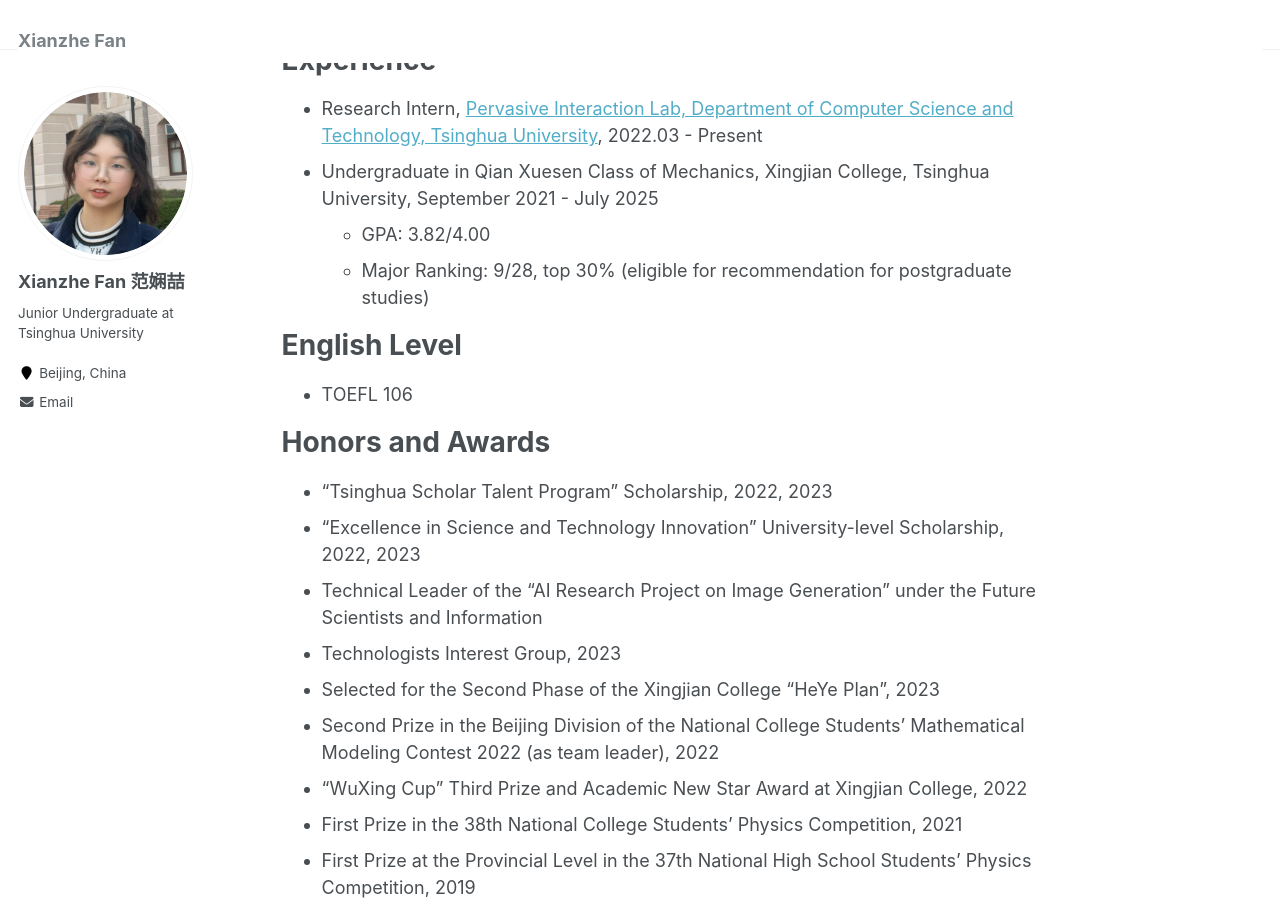
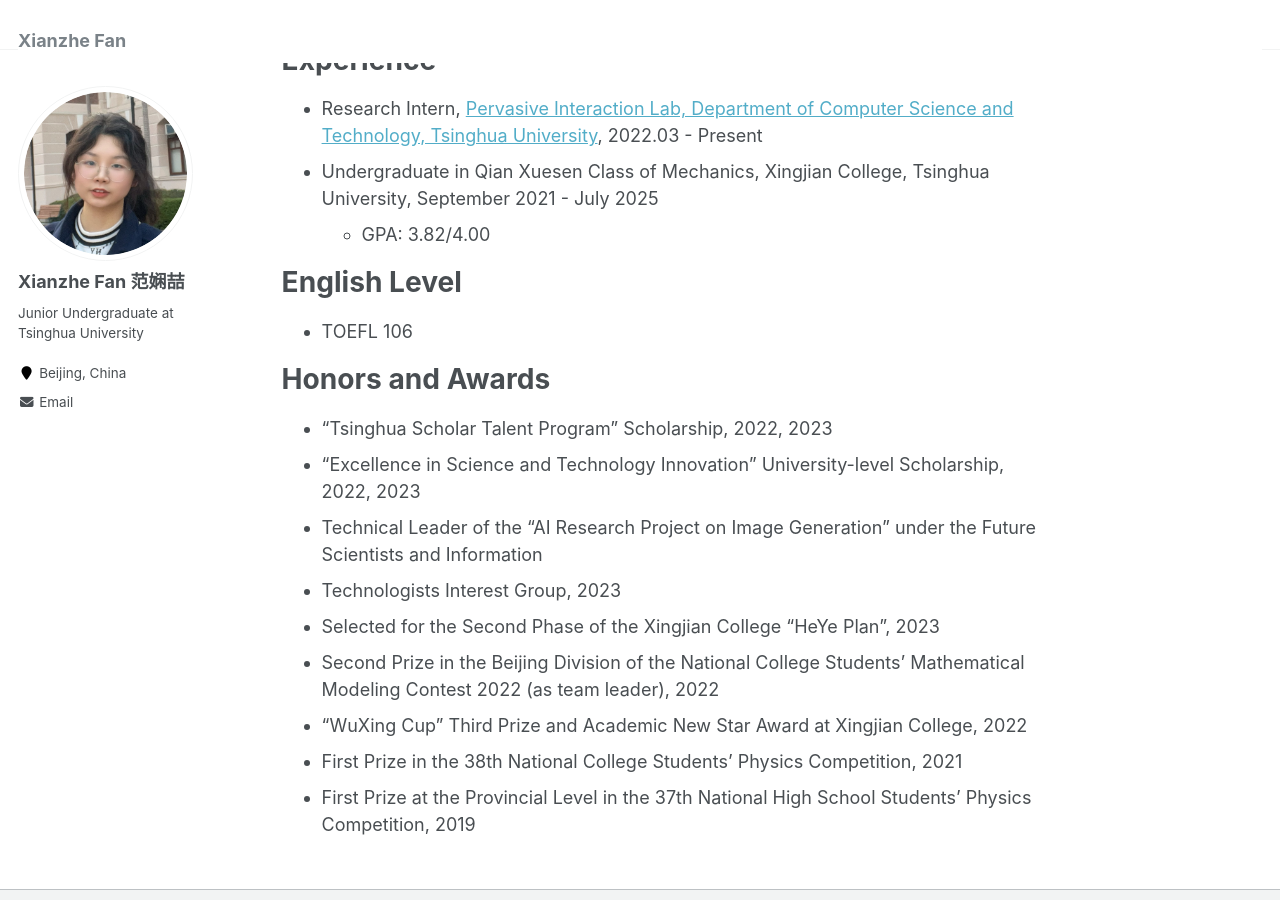
Before and after one commit to RidiculousRonZzz/RidiculousRonZzz.github.io, a Jekyll site: the page built from _pages/about.md, in a window 1280 px wide and 900 px high, scrolled down 788 px. Built offline with Jekyll 4.4.1, drawn with Linux system fonts in a browser that asks for light colours.

Commit message:
update about.md

```diff
--- a/_pages/about.md
+++ b/_pages/about.md
@@ -33,7 +33,7 @@ Experience
 * Research Intern, [Pervasive Interaction Lab, Department of Computer Science and Technology, Tsinghua University](https://pi.cs.tsinghua.edu.cn/), 2022.03 - Present
 * Undergraduate in Qian Xuesen Class of Mechanics, Xingjian College, Tsinghua University, September 2021 - July 2025
   * GPA: 3.82/4.00
-  * Major Ranking: 9/28, top 30% (eligible for recommendation for postgraduate studies)
+  <!-- * Major Ranking: 9/28, top 30% (eligible for recommendation for postgraduate studies) -->
 
 English Level
 ======
```
